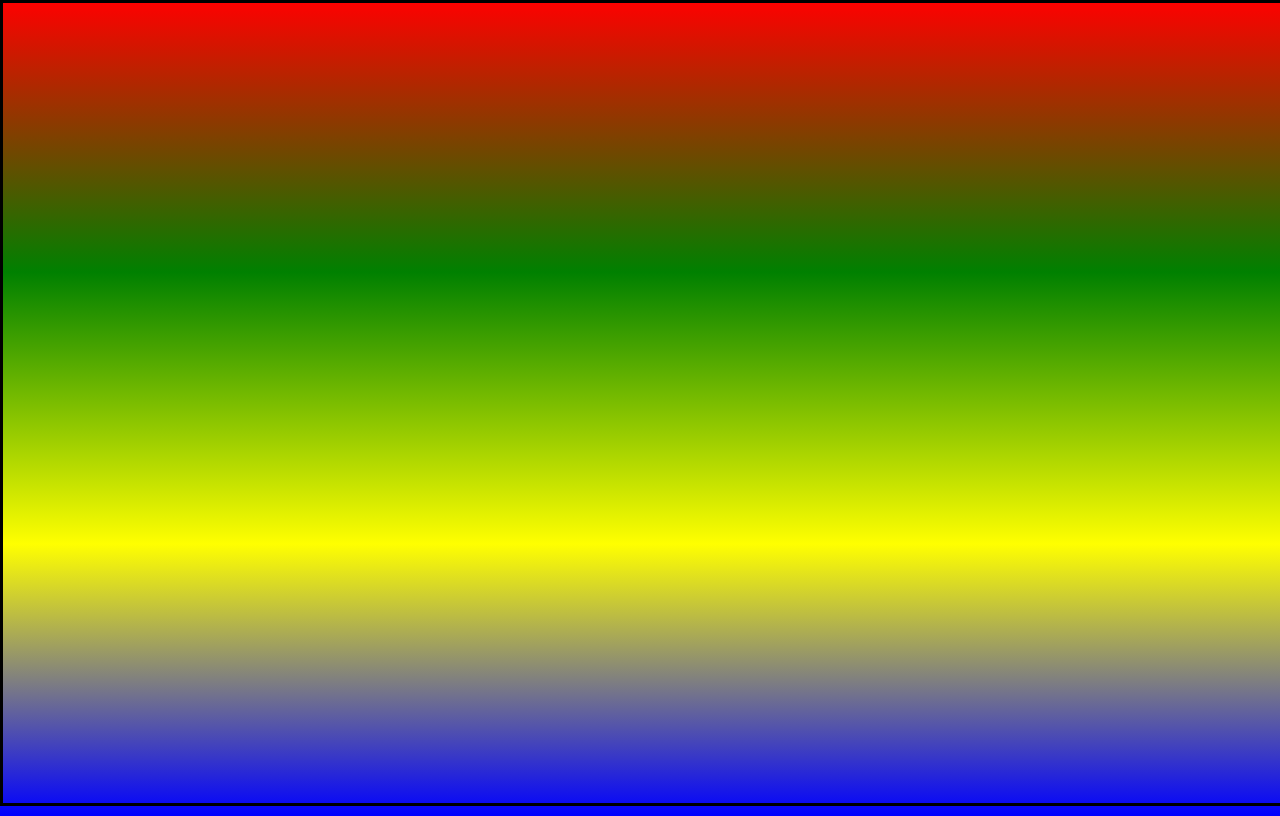
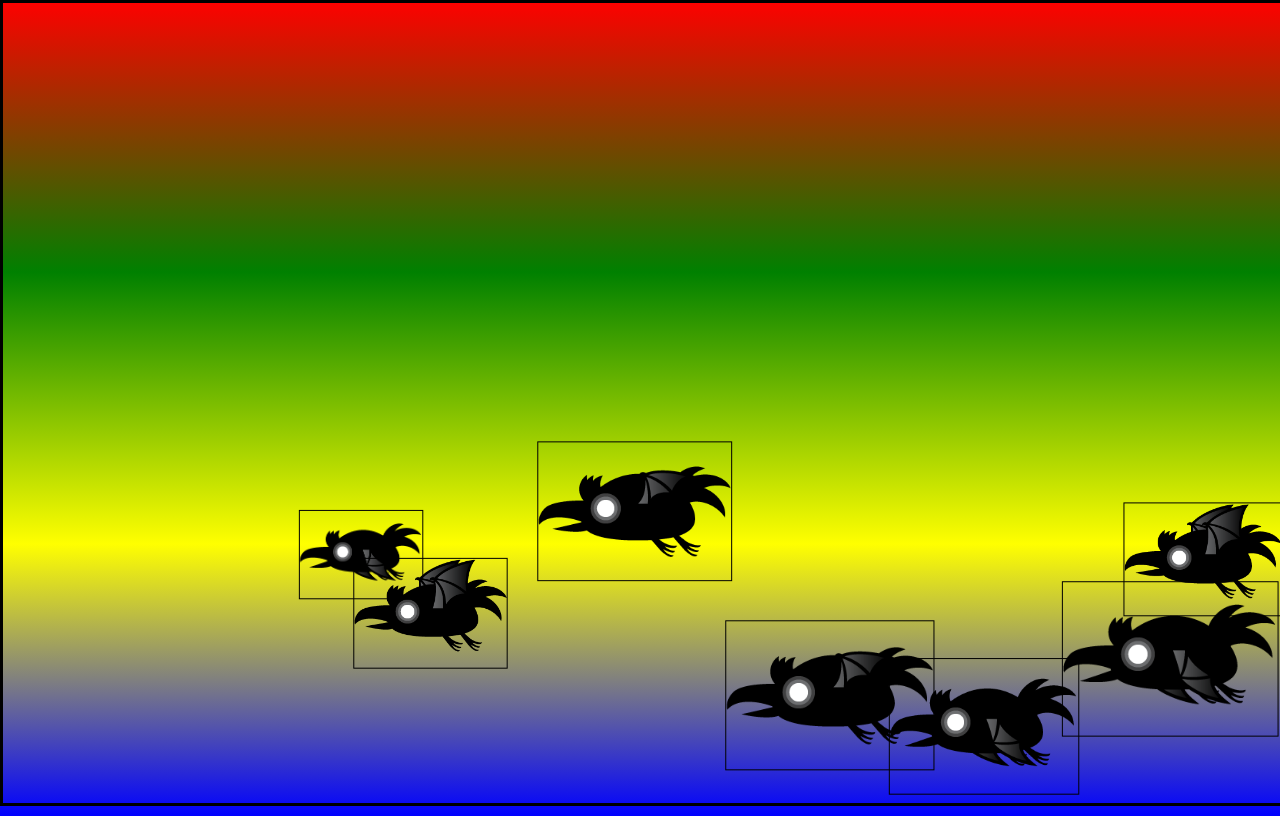
Before and after one commit to OndrejCepl/webGame_5, a plain HTML site: page index.html in a window 1280 px wide. Drawn offline with Linux system fonts and the light colour scheme.

Commit message:
Added moving ravens

```diff
--- a/index.html
+++ b/index.html
@@ -4,12 +4,12 @@
     <meta charset="UTF-8">
     <meta http-equiv="X-UA-Compatible" content="IE=edge">
     <meta name="viewport" content="width=device-width, initial-scale=1.0">
-    <title>xx</title>
-    <link rel="stylesheet" href="styles.css">
+    <title>JavaScript MiniGame</title>
+    <link rel="stylesheet" href="./css/styles.css">
 </head>
 <body>
-    <canvas id="canvas1"></canvas>
+    <canvas id="canvas5"></canvas>
 
-    <script src="/webGame_5/script.js"></script>
+    <script src="/js/script.js"></script>
 </body>
 </html>
--- /dev/null
+++ b/js/script.js
@@ -0,0 +1,82 @@
+const canvas = document.getElementById('canvas5');
+const ctx = canvas.getContext('2d');
+canvas.width = window.innerWidth;
+canvas.height = window.innerHeight;
+
+let timeToNextRaven = 0;
+let ravenInterval = 500; // time to trigger next raven
+let lastTime = 0;
+
+let ravens = [];
+class Raven {
+    constructor() {
+        this.spriteWidth = 271;
+        this.spriteHeight = 194;
+        this.sizeModifier = Math.random() * 0.6 + 0.4;
+        // width and height of the rectangle
+        this.width = this.spriteWidth * this.sizeModifier; //px
+        this.height = this.spriteHeight * this.sizeModifier; //px
+        this.x = canvas.width;
+        // random position of the raven to fit the canvas win
+        this.y = Math.random() * (canvas.height - this.height);
+        this.directionX = Math.random() * 5 + 3;
+        this.directionY = Math.random() * 5 + - 2.5;
+        this.markedForDeletion = false;
+        this.image = new Image()
+        this.image.src = './img/raven.png';
+        // sprite animation
+        this.frame = 0;
+        this.maxFrame = 4;
+        this.timeSinceFlap = 0;
+        this.flapInterval = Math.random() * 50 + 50;
+    }
+
+    // move the raven around
+    update(deltaTime) {
+        if (this.y < 0 || this.y > canvas.height - this.height){
+            this.directionY = this.directionY * -1;
+        }
+        this.x -= this.directionX;
+        this.y += this.directionY;
+        // delete ravens out of canvas
+        if (this.x < 0 - this.width) this.markedForDeletion = true;
+
+        this.timeSinceFlap += deltaTime;
+        if (this.timeSinceFlap > this.flapInterval){
+            if (this.frame > this.maxFrame) this.frame = 0;
+            else this.frame ++;
+            this.timeSinceFlap = 0;
+        }
+    }
+
+    draw() {
+        ctx.strokeRect(this.x, this.y, this.width, this.height);
+        ctx.drawImage(this.image, this.frame * this.spriteWidth, 0, this.spriteWidth, this.spriteHeight, this.x, this.y, this.width, this.height);
+    }
+}
+
+// console.log(raven);
+//value of timestamp is miliseconds
+function animate(timestamp) {
+    ctx.clearRect(0, 0, canvas.width, canvas.height);
+    let deltaTime = timestamp - lastTime;
+    lastTime = timestamp;
+    timeToNextRaven += deltaTime;
+    if (timeToNextRaven > ravenInterval) {
+        // create one new Raven obj and push it to ravens array
+        ravens.push(new Raven());
+        timeToNextRaven = 0;
+    };
+    // console.log(timeToNextRaven);
+    // array literal
+    // ... spread operator --> spreading ravens array inside new quick array
+    // i can spread iterable to be expanded into another array
+    [...ravens].forEach(object => object.update(deltaTime));
+    [...ravens].forEach(object => object.draw());
+    // filter method creates a new array with all the elements that pass the test
+    // ravens = ravens.filter(object => !object.markedForDeletion);
+
+    requestAnimationFrame(animate);
+}
+
+animate(0);
--- a/script.js
+++ /dev/null
@@ -1,42 +0,0 @@
-const canvas = document.getElementById('canvas1');
-const ctx = canvas.getContext('2d');
-canvas.width = window.innerWidth;
-canvas.height = window.innerHeight;
-
-let timeToNextRaven = 0;
-let ravenInterval = 500;
-let lastTime = 0;
-
-let ravens = [];
-class Raven {
-    constructor() {
-        this.width = 100;
-        this.height = 50;
-        this.x = canvas.width;
-        this.y = Math.random() * (canvas.height - this.height);
-        this.directionX = Math.random() * 5 + 3;
-        this.directionY = Math.random() * 5 + - 2.5;
-    }
-
-    update() {
-        this.x -= this.directionX;
-    }
-
-    draw() {
-        ctx.fillRect(this.x, this.y, this.width, this.height);
-    }
-}
-
-const raven = new Raven();
-// console.log(raven);
-
-function animate(timestamp) {
-    ctx.clearRect(0, 0, canvas.width, canvas.height);
-    let deltaTime = timestamp - lastTime;
-    lastTime = timestamp;
-
-    console.log(timestamp)
-    requestAnimationFrame(animate);
-}
-
-animate();
```
Also changed, not shown: css/styles.css (renamed from styles.css), img/raven.png (added).
